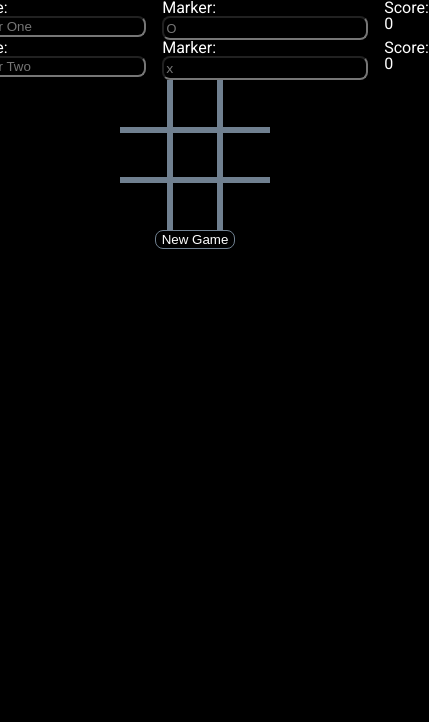
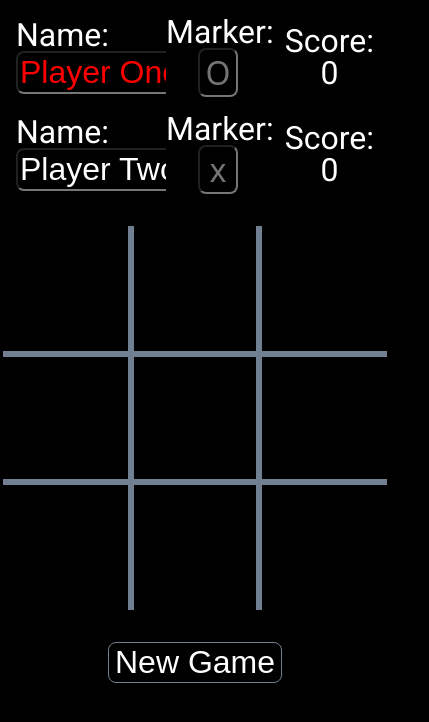
Before and after one commit to BlurryQ/tic-tac-toe, a plain HTML site: page index.html in a window 390 px wide. Both pictures are taken after a click on the button "New Game". Shown: the whole page, 429 px wide, since content can reach past the window. Drawn offline with Linux system fonts and the light colour scheme; a web font is replaced by a local one.

Commit message:
Sorted style for multiple devices

```diff
--- a/script.js
+++ b/script.js
@@ -21,6 +21,11 @@ function newInterface() {
         const playerName = document.getElementById(playerNameToFind).value
         return !playerName ? "player " + player : playerName
     }
+    const setPlayerName = (player, playerName) => {
+        const playerNameToFind = "player-" + player + "-name"
+        const playerNameDiv = document.getElementById(playerNameToFind)
+        return playerNameDiv.value = capitalisedFirstLetter(playerName)
+    }
     const getPlayerMarker = (player) => {
         const playerMarkerToFind = "player-" + player + "-marker"
         const playerMarker = document.getElementById(playerMarkerToFind).value
@@ -41,12 +46,13 @@ function newInterface() {
         const playerTwoPlaceholder = playerTwoNameDiv.placeholder
         const playerOneValue = playerOneNameDiv.value
         const playerTwoValue = playerTwoNameDiv.value
-        if(playerOnePlaceholder === currentPlayer.getName() || playerOneValue === currentPlayer.getName()) {
+        const currentPlayerName = capitalisedFirstLetter(currentPlayer.getName())
+        if(playerOnePlaceholder === currentPlayerName || playerOneValue === currentPlayerName) {
             playerOneNameDiv.style.cssText = "color: red"
             playerTwoNameDiv.style.cssText = "color: white"
 
         }
-        if(playerTwoPlaceholder === currentPlayer.getName() || playerTwoValue === currentPlayer.getName()) {
+        if(playerTwoPlaceholder === currentPlayerName || playerTwoValue === currentPlayerName) {
             playerTwoNameDiv.style.cssText = "color: red"
             playerOneNameDiv.style.cssText = "color: white"
 
@@ -55,13 +61,24 @@ function newInterface() {
     const declareWinner = (player) => {
         const resultDisplay = document.getElementById("game-result")
         if(player === "tie") { return resultDisplay.textContent = "This was a draw, better luck next time." }
-        return resultDisplay.textContent = "The winner is " + player + "!! Well done!!"
+        return resultDisplay.textContent = "The winner is " + capitalisedFirstLetter(player) + "!! Well done!!"
     }
     const clearResults = () => {
         const resultDisplay = document.getElementById("game-result")
         return resultDisplay.textContent = ""
     }
-    return { getPlayerName, getPlayerMarker, displayScores, displayTurn, declareWinner, clearResults }
+    const capitalisedFirstLetter = (string) => {
+        const newName = []
+        let words = string.split(" ")
+        for(const word in words) {
+            let firstLetter = words[word][0],
+            remainder = words[word].split("").splice(1)
+            firstLetter = firstLetter.toUpperCase()
+            newName.push(firstLetter + remainder.join(""))
+        }
+        return newName.join(" ")
+    }
+    return { getPlayerName, setPlayerName, getPlayerMarker, displayScores, displayTurn, declareWinner, clearResults }
 
 }
 
@@ -92,10 +109,13 @@ function gameFlow (GAMEBOARD, interface) {
     playerTwoScore = playerTwoScoreArr[1]
     const playerOne = newPlayer(interface.getPlayerName(one), interface.getPlayerMarker(one), playerOneScore)
     const playerTwo = newPlayer(interface.getPlayerName(two), interface.getPlayerMarker(two), playerTwoScore)
+    interface.setPlayerName(one, playerOne.getName())
+    interface.setPlayerName(two, playerTwo.getName())
     interface.clearResults()
 
     const playGame = (playerOneStarts) => {
         currentPlayer = playerOneStarts ? playerOne : playerTwo
+        interface.displayTurn(currentPlayer)
         alreadyWonOrTied = false
         const grid = document.getElementById("grid")
         while(grid.firstChild) {
@@ -144,16 +164,15 @@ function gameFlow (GAMEBOARD, interface) {
         choice = choice.toString()
         const x = choice[0]
         const y = choice[1]
-        gameboard[x][y] = marker
         const square = document.getElementById(choice)
         if(!square.textContent) {
+        gameboard[x][y] = marker
         square.textContent = marker
         return true
         }
         return false
     }
     const changeTurn = (player) => {
-        console.table(gameboard)
         return player === playerOne ? playerTwo : playerOne
     }
     const checkForWinner = () => {
--- a/style.css
+++ b/style.css
@@ -60,12 +60,23 @@ button {
 
 :root {
     font-family: "Roboto", system-ui, "Segoe UI", Helvetica, Arial, sans-serif, "Apple Color Emoji", "Segoe UI Emoji", "Segoe UI Symbol";
+    font-size: 2rem;
 
     --gameboard-color: #708090;
 }
 
-input {
+#player-one-name,
+#player-two-name,
+#player-one-marker,
+#player-two-marker {
     border-radius: 8px;
+    font-size: 1rem;
+}
+
+#player-one-marker,
+#player-two-marker {
+    width: 1rem;
+    text-align: center;
 }
 
 .wrapper {
@@ -76,9 +87,10 @@ input {
 }
 
 #grid {
+    margin: 2rem 0px;
     display: grid;
-    grid-template-rows: repeat(3, 50px);
-    grid-template-columns: repeat(3, 50px);
+    grid-template-rows: repeat(3, 4rem);
+    grid-template-columns: repeat(3, 4rem);
     justify-content: center;
 }
 
@@ -91,7 +103,9 @@ input {
 
 .player-info {
     display: flex;
+    margin-top: 0.5rem;
     gap: 1rem;
+    align-items: center;
 }
 
 #player-one-marker,
@@ -151,4 +165,88 @@ input {
 #play-game {
     border: 1px solid var(--gameboard-color);
     border-radius: 8px;
+    font-size: 1.5rem;
+    margin-bottom: 2rem;
 }
+
+@media only screen and (max-width: 900px) {
+
+    .player-info {
+        margin-left: 1rem;
+        gap: 2rem;
+    }
+
+    #player-one-name,
+    #player-two-name {
+        width: 6.5rem;
+        margin-right: -1rem;
+    }
+
+    #player-one-marker,
+    #player-two-marker {
+        margin-left: 1rem;
+    }
+
+    #player-one-score,
+    #player-two-score {
+        text-align: center;
+        margin-right: 1rem;
+    }
+
+    #grid {
+        margin-top: 1rem;
+        margin-bottom: 1rem;
+    }
+
+    #play-game {
+        font-size: 1rem;
+        margin-bottom: 1rem;
+    }
+
+    #game-result {
+        font-size: 1rem;
+        text-align: center;
+    }
+
+}
+
+@media only screen and (max-width: 570px) {
+
+    #player-one-name,
+    #player-two-name {
+        width: 5rem;
+        margin-right: -1rem;
+    }
+
+    #player-one-marker,
+    #player-two-marker {
+        margin-left: 1rem;
+    }
+
+    #player-one-score,
+    #player-two-score {
+        text-align: center;
+        margin-right: 0.5rem;
+    }
+
+    .player-info {
+        gap: 0px;
+        margin-left: 0.5rem;
+    }
+
+    #grid {
+        margin-top: 1rem;
+        margin-bottom: 1rem;
+    }
+
+    #play-game {
+        font-size: 1rem;
+        margin-bottom: 1rem;
+    }
+
+    #game-result {
+        font-size: 1rem;
+        text-align: center;
+    }
+
+}
```
